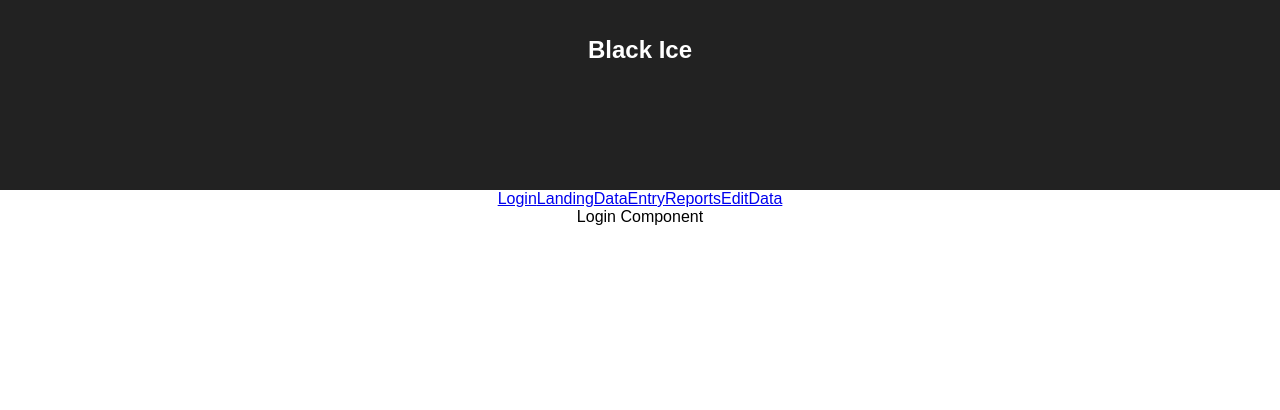
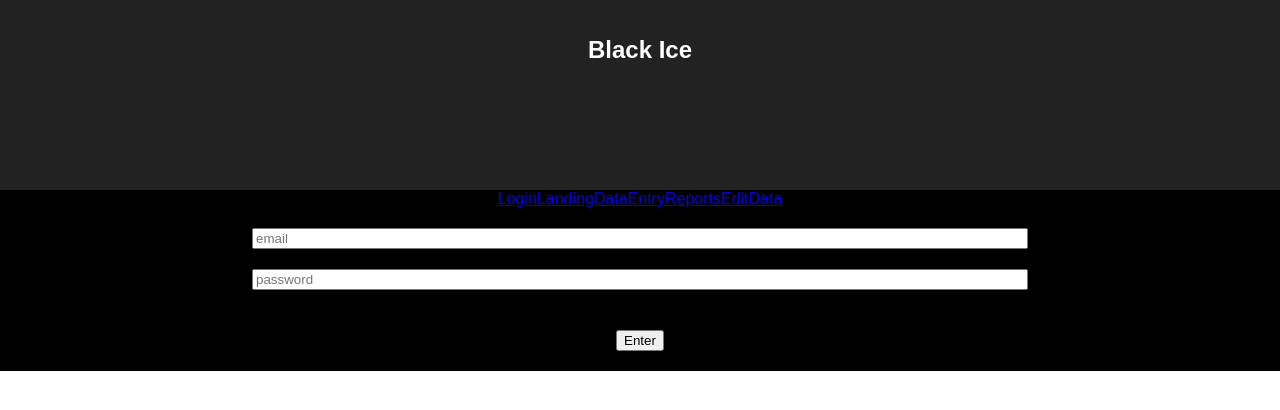
Before and after one commit to brucekchung/black-ice, a React (Create React App) app: page / in a window 1280 px wide. Shown: the top 410 px of the page. Built offline with nearby package versions, Linux system fonts and the light colour scheme.

Commit message:
Login - add input component to state

```diff
--- a/src/Components/DataEntry/DataEntry.js
+++ b/src/Components/DataEntry/DataEntry.js
@@ -7,7 +7,6 @@ class DataEntry extends Component {
     super()
     this.state = {}
   }
-
 
   render() {
     return (
--- a/src/Components/Login/Login.css
+++ b/src/Components/Login/Login.css
@@ -0,0 +1,14 @@
+.Login {
+  background: black;
+  color: white;
+}
+
+.Login input {
+  display: block;
+  margin: 20px auto;
+  width: 60%;
+}
+
+.Login button {
+  margin: 20px auto;
+}
--- a/src/Components/Login/Login.js
+++ b/src/Components/Login/Login.js
@@ -5,15 +5,34 @@ import Nav from '../Nav/Nav'
 class Login extends Component {
   constructor() {
     super()
-    this.state = {}
+    this.state = {
+      email: '',
+      password: ''
+    }
   }
 
+  handleChange=(e)=> {
+    const { name, value } = e.target;
+    this.setState({[name]:value});
+  }
 
   render() {
     return (
-      <div>
+      <div className='Login'>
         <Nav />
-        Login Component
+        <input
+          className='email'
+          name='email'
+          onChange={this.handleChange}
+          placeholder='email'
+          value={this.state.email} />
+        <input
+          className='password'
+          name='password'
+          onChange={this.handleChange}
+          placeholder='password'
+          value={this.state.password} />
+        <button className='submit'>Enter</button>
       </div>
     )
   }
```
